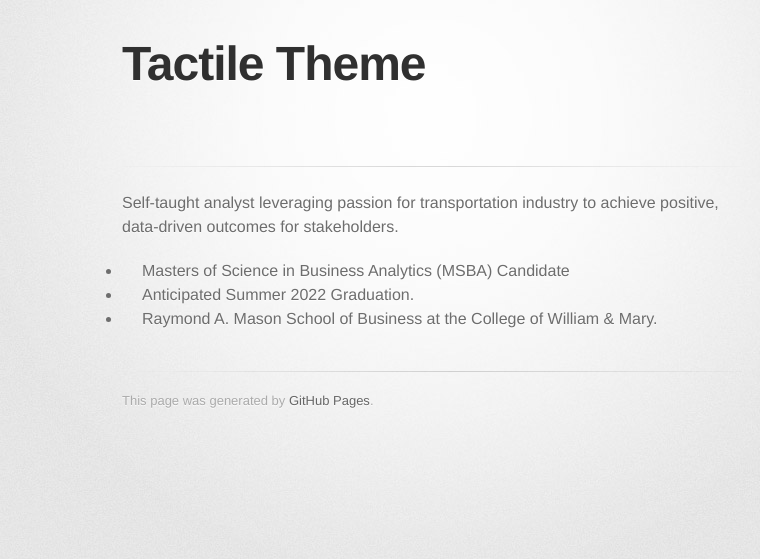
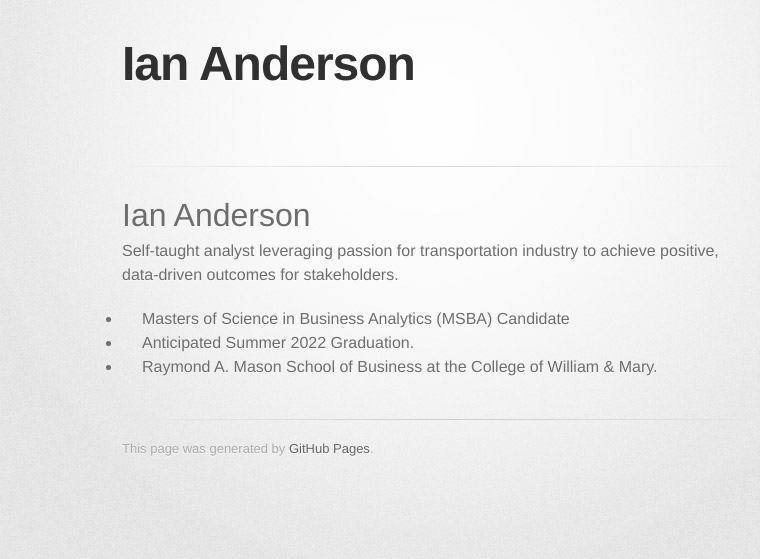
Before and after one commit to anderson-ian/anderson-ian.github.io, a Jekyll site: the page built from index.md, in a window 1280 px wide. Shown: the top 559 px of the page, without its empty margins (208-968 px from the left). Built offline with Jekyll 4.4.1, drawn with Linux system fonts in a browser that asks for light colours; some web fonts are replaced; our own code applies the rules of GitHub Pages for plain Markdown files; the repository's description, which GitHub fills in, is left out.

Commit message:
Update index.md

```diff
--- a/index.md
+++ b/index.md
@@ -1,5 +1,7 @@
 ---
 ---
+
+# Ian Anderson
 
 Self-taught analyst leveraging passion for transportation industry to achieve positive, data-driven outcomes for stakeholders.
 
```
